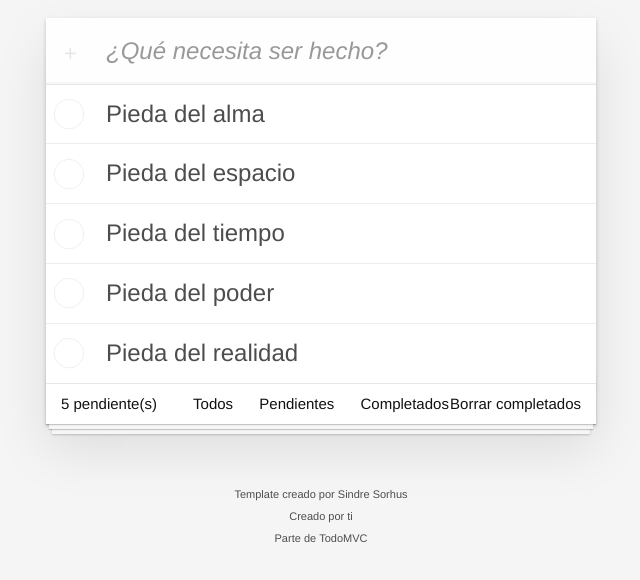
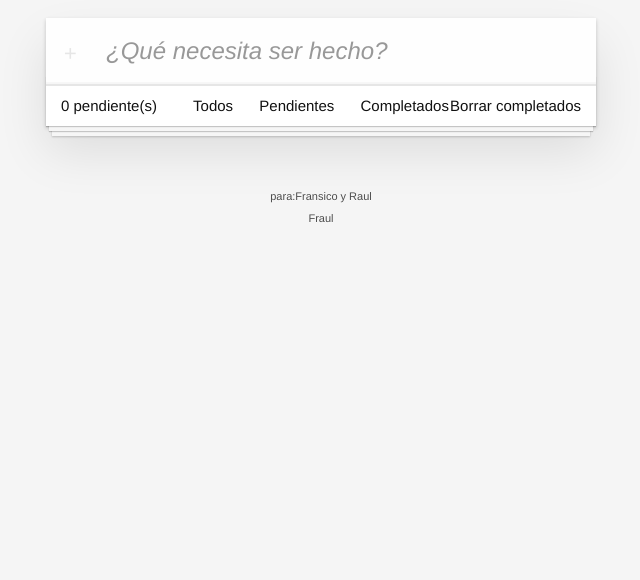
Before and after one commit to deysonpm18/todo-app, a website built with Vite: page index.html in a window 1280 px wide. Shown: the part 112-692 px from the top of the page, without its empty margins (319-959 px from the left). Built offline with nearby package versions, Linux system fonts and the light colour scheme.

Commit message:
final/0333

```diff
--- a/src/store/todo.store.js
+++ b/src/store/todo.store.js
@@ -8,11 +8,7 @@ export const Filters = {
 
 const state = {
     todos: [
-        new Todo('Pieda del alma'),
-        new Todo('Pieda del espacio'),
-        new Todo('Pieda del tiempo'),
-        new Todo('Pieda del poder'),
-        new Todo('Pieda del realidad'),
+
     ],
     filter: Filters.All,
 }
--- a/src/todos/app.html
+++ b/src/todos/app.html
@@ -1,6 +1,6 @@
 <section class="todoapp">
     <header class="header">
-        <h1>Tareas</h1>
+        <h1>Tareas </h1>
         <input id="new-todo-input" class="new-todo" placeholder="¿Qué necesita ser hecho?" autofocus>
     </header>
 
@@ -54,8 +54,8 @@
 
 
 <footer class="info">
-    <p>Template creado por <a href="http://sindresorhus.com">Sindre Sorhus</a></p>
+    <p>para:Fransico y Raul </p>
     <!-- Change this out with your name and url ↓ -->
-    <p>Creado por <a href="http://todomvc.com">ti</a></p>
-    <p>Parte de <a href="http://todomvc.com">TodoMVC</a></p>
+    <p> Fraul </p>
+
 </footer>
```
